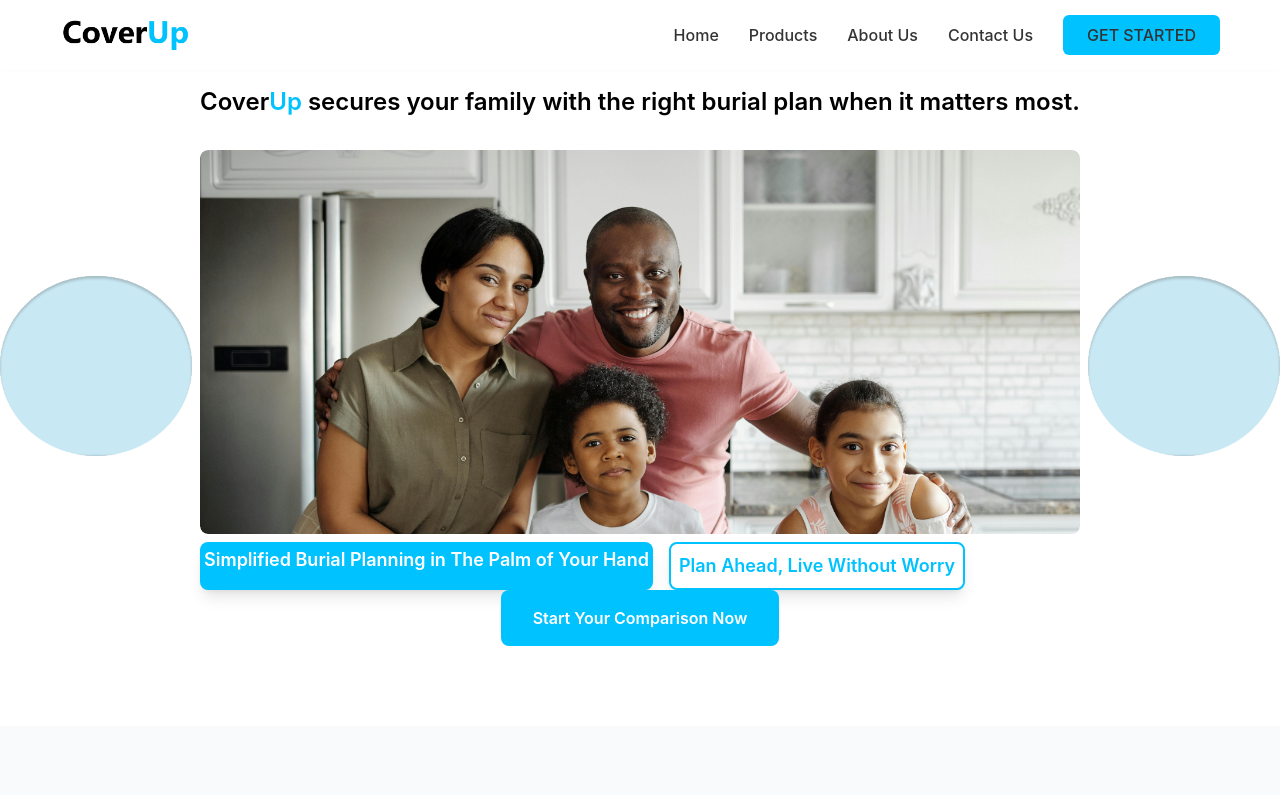
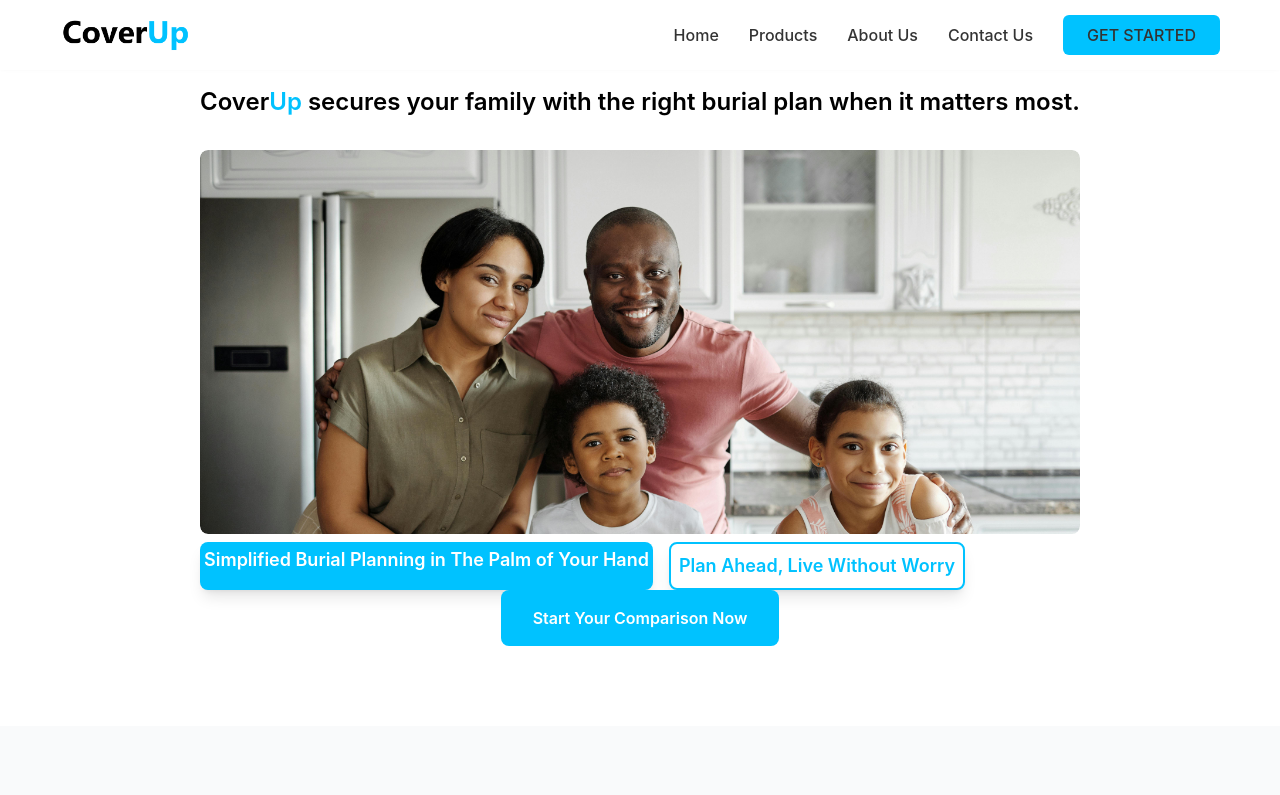
Before and after one commit to banelee59/Cover-mern, a React (Create React App) app: page / in a window 1280 px wide. Shown: the top 795 px of the page. Built offline with nearby package versions, Linux system fonts and the light colour scheme; no server answers.

Commit message:
Home page update

```diff
--- a/src/pages/Home.js
+++ b/src/pages/Home.js
@@ -66,23 +66,7 @@ const Home = () => {
 
       {/* Hero Section */}
       <section className="bg-white py-4 relative">
-        {/* Left blue circle decoration */}
-        <div className="absolute left-0 top-1/2 transform -translate-y-1/2">
-          <img
-            src="/images/full.png"
-            alt="Decoration"
-            className="w-48 h-48 object-contain opacity-80"
-          />
-        </div>
 
-        {/* Right blue circle decoration */}
-        <div className="absolute right-0 top-1/2 transform -translate-y-1/2">
-          <img
-            src="/images/full.png"
-            alt="Decoration"
-            className="w-48 h-48 object-contain opacity-80"
-          />
-        </div>
 
         <div className="container mx-auto px-4">
           <div className="flex flex-col items-center max-w-7xl mx-auto relative z-10">
```
